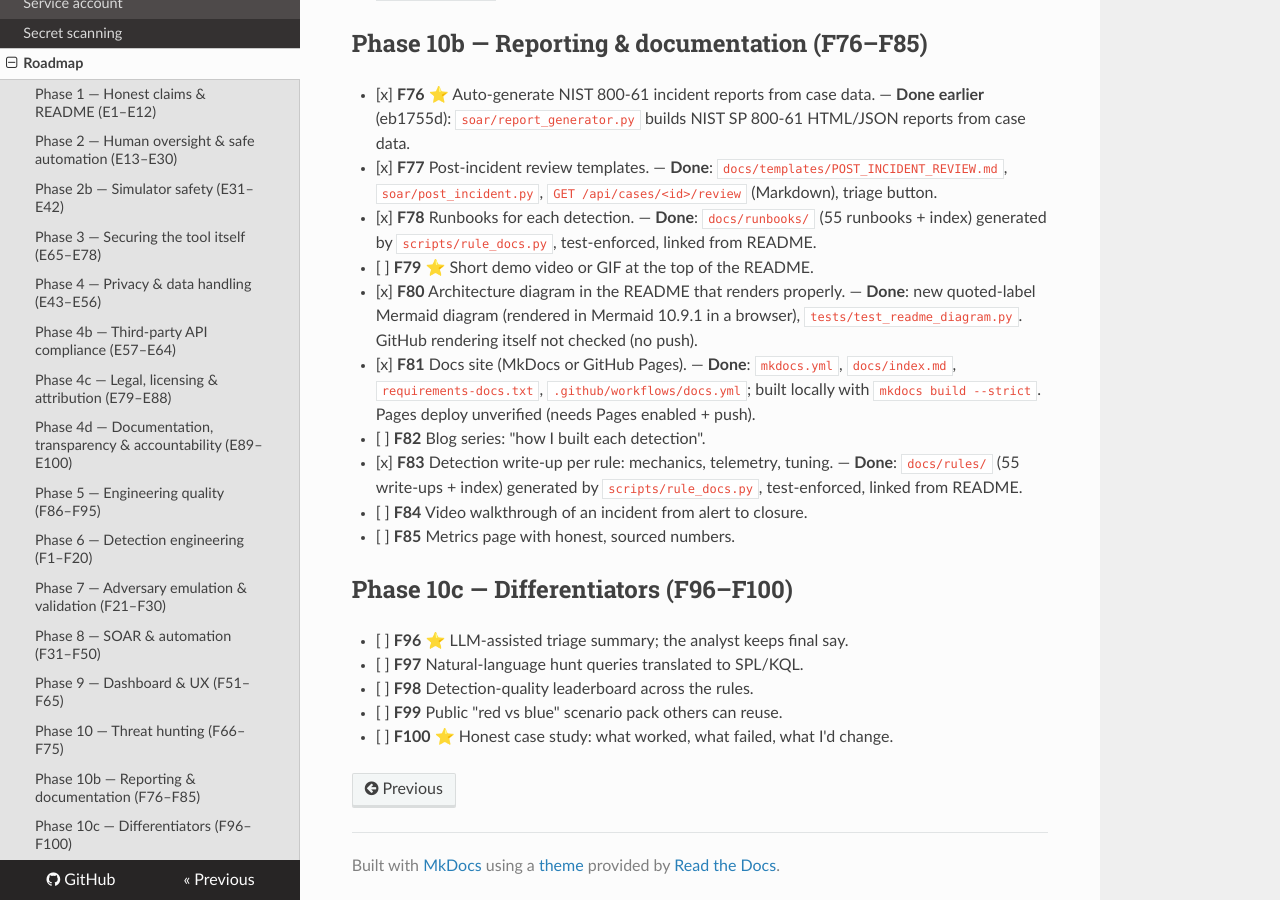
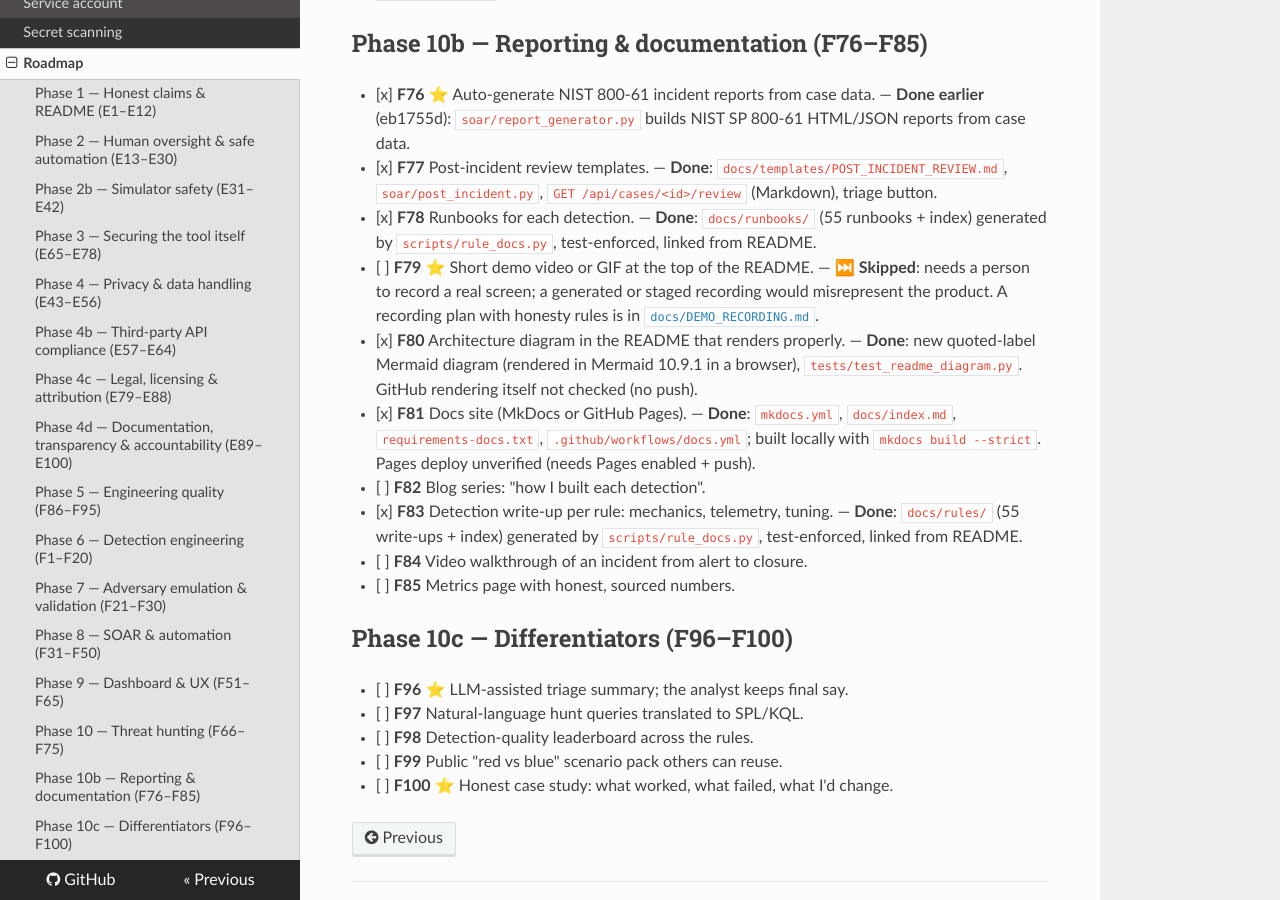
Before and after one commit to lumidren/CyberPulse-SOC-Suite, an MkDocs documentation site: the page built from docs/ROADMAP.md, in a window 1280 px wide and 900 px high, scrolled down 13544 px. Built offline with MkDocs 1.6.1, drawn with Linux system fonts in a browser that asks for light colours; nearby versions of some CDN libraries.

Commit message:
docs: plan the README demo GIF instead of faking one
F79 asks for a demo GIF. It must be recorded by a person on a real
screen; producing a staged or generated one here would misrepresent
the product. DEMO_RECORDING.md gives the recording plan and honesty
rules (lab banner and SIMULATED badges visible, synthetic data only,
approval step not cut, size limits), and the roadmap marks F79 as
skipped with that reason.

Roadmap: setup

```diff
--- a/docs/ROADMAP.md
+++ b/docs/ROADMAP.md
@@ -252,7 +252,7 @@ internal identifiers never go to external APIs.
 - [x] **F76** ⭐ Auto-generate NIST 800-61 incident reports from case data. — **Done earlier** (eb1755d): `soar/report_generator.py` builds NIST SP 800-61 HTML/JSON reports from case data.
 - [x] **F77** Post-incident review templates. — **Done**: `docs/templates/POST_INCIDENT_REVIEW.md`, `soar/post_incident.py`, `GET /api/cases/<id>/review` (Markdown), triage button.
 - [x] **F78** Runbooks for each detection. — **Done**: `docs/runbooks/` (55 runbooks + index) generated by `scripts/rule_docs.py`, test-enforced, linked from README.
-- [ ] **F79** ⭐ Short demo video or GIF at the top of the README.
+- [ ] **F79** ⭐ Short demo video or GIF at the top of the README. — ⏭️ **Skipped**: needs a person to record a real screen; a generated or staged recording would misrepresent the product. A recording plan with honesty rules is in [`docs/DEMO_RECORDING.md`](DEMO_RECORDING.md).
 - [x] **F80** Architecture diagram in the README that renders properly. — **Done**: new quoted-label Mermaid diagram (rendered in Mermaid 10.9.1 in a browser), `tests/test_readme_diagram.py`. GitHub rendering itself not checked (no push).
 - [x] **F81** Docs site (MkDocs or GitHub Pages). — **Done**: `mkdocs.yml`, `docs/index.md`, `requirements-docs.txt`, `.github/workflows/docs.yml`; built locally with `mkdocs build --strict`. Pages deploy unverified (needs Pages enabled + push).
 - [ ] **F82** Blog series: "how I built each detection".
--- a/mkdocs.yml
+++ b/mkdocs.yml
@@ -72,6 +72,7 @@ nav:
   - Operations:
       - Architecture: ARCHITECTURE.md
       - Releasing: RELEASING.md
+      - Recording a demo: DEMO_RECORDING.md
       - Service account: SERVICE_ACCOUNT.md
       - Secret scanning: SECRET_SCAN.md
   - Roadmap: ROADMAP.md
```
Also changed, not shown: docs/DEMO_RECORDING.md (added, +33 -0 lines).
